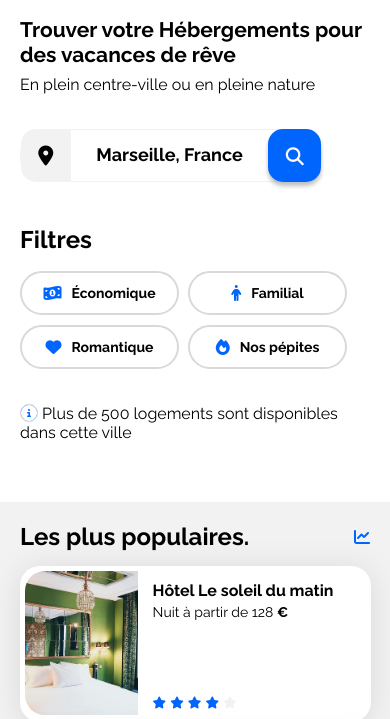
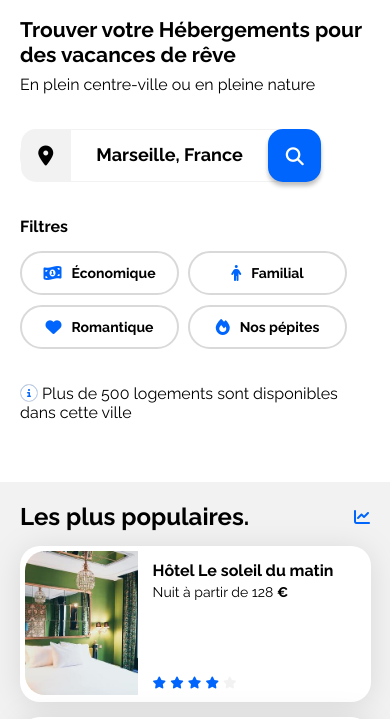
Before and after one commit to yyayourt/projet-booki, a plain HTML site: page booki-starter-code-master/index.html in a window 390 px wide. Shown: the part 107-826 px from the top of the page. Drawn offline with Linux system fonts and the light colour scheme.

Commit message:
correction

```diff
--- a/booki-starter-code-master/css/style.css
+++ b/booki-starter-code-master/css/style.css
@@ -95,7 +95,7 @@ h1.title-head {
     font-weight: 700;
 }
 
-headline {
+.headline {
     display: flex;
     flex-direction: column;
     gap: 8px;
@@ -162,9 +162,15 @@ input::placeholder {
     color: var(--main-bg-color);
 }
 
+.Filtres {
+    display: flex;
+    align-items: center;
+    gap: 15px;
+}
+
 ul {
     display: grid;
-    grid-template-columns: 80px repeat(4, 160px);
+    grid-template-columns: repeat(4, 160px);
     grid-template-rows: 1fr;
     gap: 10px;
     padding: 0px;
@@ -290,6 +296,10 @@ article {
     padding: 0px 9px;
 }
 
+.affichePlus {
+    font-weight: bold;
+}
+
 /****** Populaires ***********/
 
 .populaires {
@@ -351,19 +361,19 @@ article {
 .card-activités {
     padding: 0px;
     width: 22%;
-    height: 94%;
+    height: 100%;
 }
 
 .activitésMarseille {
     display: flex;
     flex-wrap: wrap;
-    margin-top: 30px;
+    margin: 30px;
     gap: 30px;
 }
 
 .activités {
     display: flex;
-    justify-content: space-around;
+    justify-content: space-between;
     width: 100%;
 }
 
@@ -501,7 +511,7 @@ footer {
 
 @media (max-width: 875px) {
     .card-activités {
-        width: 90%;
+        width: 100%;
         height: 200px;
     }
 
@@ -517,31 +527,6 @@ footer {
 
     .sectionTop {
         height: auto;
-    }
-
-    ul {
-        grid-template-columns: repeat(4, 170px);
-        grid-template-rows: repeat(2, 1fr);
-    }
-
-    .eco {
-        grid-column: 1;
-        grid-row: 2;
-    }
-
-    .famille {
-        grid-column: 2;
-        grid-row: 2;
-    }
-
-    .romantique {
-        grid-column: 3;
-        grid-row: 2;
-    }
-
-    .pépites {
-        grid-column: 4;
-        grid-row: 2;
     }
 }
 
@@ -647,29 +632,34 @@ footer {
         font-size: 14px;
     }
 
+    .Filtres {
+        flex-direction: column;
+        align-items: flex-start;
+    }
+
     ul {
-        grid-template-columns: repeat(4, 158px);
+        grid-template-columns: repeat(2, 158px);
         grid-template-rows: repeat(2, 1fr);
     }
 
     .eco {
         grid-column: 1;
-        grid-row: 2;
+        grid-row: 1;
     }
 
     .famille {
         grid-column: 2;
-        grid-row: 2;
+        grid-row: 1;
     }
 
     .romantique {
         grid-column: 1;
-        grid-row: 3;
+        grid-row: 2;
     }
 
     .pépites {
         grid-column: 2;
-        grid-row: 3;
+        grid-row: 2;
     }
 
     .bas {
@@ -780,8 +770,4 @@ footer {
     .populaires-cards {
         padding: 0px;
     }
-
-    .card-activités {
-        width: 90%;
-    }
 }
--- a/booki-starter-code-master/index.html
+++ b/booki-starter-code-master/index.html
@@ -40,12 +40,12 @@
             </header>
             <main>
                 <section class="sectionTop">
-                    <headline>
+                    <div class="headline">
                         <h1 class="title-head">
                             Trouver votre Hébergements pour des vacances de rêve
                         </h1>
                         <p>En plein centre-ville ou en pleine nature</p>
-                    </headline>
+                    </div>
                     <form action="#">
                         <i class="fa-solid fa-location-dot"></i>
                         <input
@@ -59,8 +59,9 @@
                             <i class="textRecherche">Rechercher</i>
                         </span>
                     </form>
+                    <div class="Filtres">
+                        <strong>Filtres</strong>
                         <ul>
-                        <h2>Filtres</h2>
                             <li class="eco">
                                 <i
                                     class="fa-solid fa-money-bill-1-wave iconeFiltres"
@@ -80,13 +81,14 @@
                                 <p>Nos pépites</p>
                             </li>
                         </ul>
+                    </div>
                     <p class="logementDispo">
                         <i class="fa-solid fa-circle-info"></i> Plus de 500
                         logements sont disponibles dans cette ville
                     </p>
                 </section>
                 <div class="hebergements-and-populaires">
-                    <section class="hebergements">
+                    <section class="hebergements" id="lienHebergements">
                         <h2 class="Marseille">Hébergements à Marseille</h2>
                         <article class="one">
                             <a href="#">
@@ -323,7 +325,7 @@
                             </a>
                         </article>
                         <a href="#">
-                            <p>Afficher plus</p>
+                            <p class="affichePlus">Afficher plus</p>
                         </a>
                     </section>
                     <section class="populaires">
```
Lines whose indentation alone changed are shown as unchanged.
